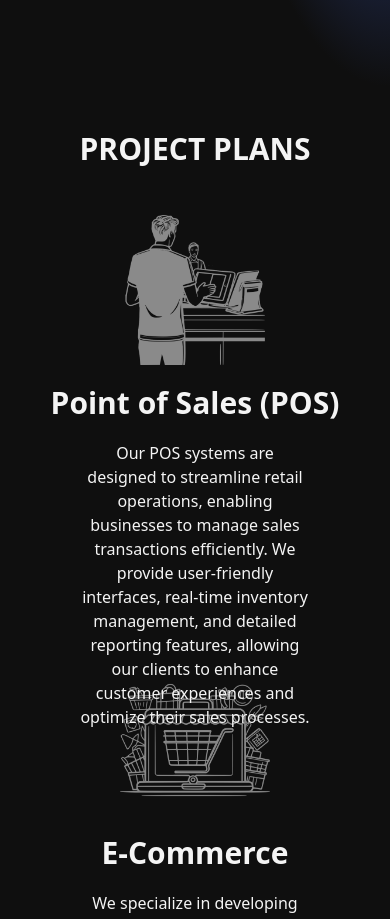
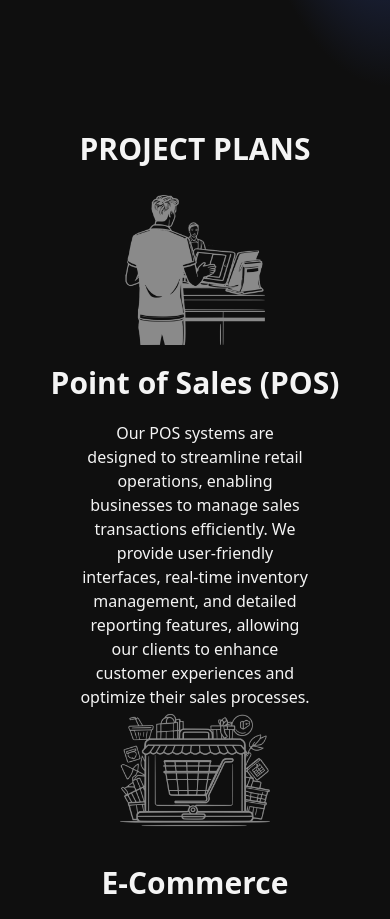
Before and after one commit to Kenzyyy29/new-codevora, a Next.js app: page / in a window 390 px wide. Shown: the part 1500-2419 px from the top of the page. Built offline with nearby package versions, Linux system fonts and the light colour scheme.

Commit message:
fix:responsive

```diff
--- a/app/about/page.jsx
+++ b/app/about/page.jsx
@@ -47,7 +47,7 @@ const About = () => {
    {/*About*/}
    <section className="h-screen bg-[radial-gradient(ellipse_100%_60%_at_center,#354da1,#0f0f0f_66%)] lg:bg-[radial-gradient(ellipse_100%_65%_at_center,#354da1,#0f0f0f_66%)] text-tulang justify-center mx-auto items-center flex flex-col gap-5 px-10">
     <div className="items-center flex flex-col gap-8 justify-center  text-center">
-     <h1 className="text-6xl lg:text-5xl 2xl:text-[100px] font-bold neon-text 2xl:max-w-[900px]">
+     <h1 className="text-5xl 2xl:text-[100px] font-bold neon-text 2xl:max-w-[900px]">
       Want to grow up your bussiness? We're Here
      </h1>
      <p className="text-xl 2xl:max-w-[900px]">
--- a/app/career/JobSearch.jsx
+++ b/app/career/JobSearch.jsx
@@ -72,7 +72,7 @@ const SearchBox = () => {image:"/logos/1.png"
  };
 
  return (
-  <section className="h-[1050px] lg:h-[850px] text-center px-10 py-10">
+  <section className="h-[1050px] lg:h-[850px] text-center lg:px-10 py-10">
    <h1 className="text-3xl lg:text-4xl font-bold">Search your interest here</h1>
    <div className="p-4 flex flex-col gap-5 items-center justify-center">
     <input
--- a/app/career/page.jsx
+++ b/app/career/page.jsx
@@ -35,7 +35,7 @@ const Career = () => {
  return (
   <div className="main">
    <section className="h-screen py-10 px-10 flex flex-col gap-5 justify-center items-center bg-[radial-gradient(ellipse_70%_70%_at_center,#354da1,#0f0f0f_66%)]">
-    <div className="flex flex-col gap-10 items-center text-center  2xl:px-[400px]">
+    <div className="flex flex-col gap-10 items-center text-center 2xl:px-[400px]">
      <h1 className="text-5xl md:text-6xl lg:text-6xl 2xl:text-8xl font-bold">
       Are you Ready to Grow Up with us?
      </h1>
--- a/app/page.jsx
+++ b/app/page.jsx
@@ -1,10 +1,9 @@
 import TypewriterText from "@/components/TypeWriter";
 import Link from "next/link";
 
-
-
 export const metadata = {
- title: "Codevora Tech - The best digital solution for all of your own bussiness needs",
+ title:
+  "Codevora Tech - The best digital solution for all of your own bussiness needs",
  description: "The best digital solutions of all your business needs",
 };
 
@@ -111,10 +110,9 @@ export default function Home() {
    {/*Project*/}
    <section className="min-h-screen py-10 2xl:py-24">
     <div className="text-center flex flex-col gap-10">
-     <div className="flex flex-col gap-3">
+     <div className="flex flex-col gap-5">
       <h1 className="text-3xl 2xl:text-5xl font-bold">{Project.title}</h1>
-     </div>
-     <div className="grid grid-cols-1 md:grid-cols-1 lg:grid-cols-2 gap-[150px] 2xl:gap-30 justify-center hover:cursor-pointer items-center">
+      <div className="grid grid-cols-1 md:grid-cols-1 lg:grid-cols-2 gap-[200px] lg:gap-[150px] 2xl:gap-30 justify-center hover:cursor-pointer items-center">
        {Project.items.map((item, index) => (
         <div key={index}>
          <div className="  p-2 w-full px-10 h-[300px] rounded-lg flex flex-col gap-5">
@@ -130,10 +128,11 @@ export default function Home() {
        ))}
       </div>
      </div>
+    </div>
    </section>
 
    {/* Partner Journey */}
-   <section className="min-h-screen py-10 bg-[radial-gradient(ellipse_100%_75%_at_left,#354da1,#0f0f0f_66%)] justify-center items-center flex flex-col gap-5">
+   <section className="min-h-screen py-20 bg-[radial-gradient(ellipse_100%_75%_at_left,#354da1,#0f0f0f_66%)] justify-center items-center flex flex-col gap-5">
     <div className="text-center flex flex-col gap-10 2xl:gap-24">
      <div className="flex flex-col gap-5 max-w-[350px] 2xl:max-w-[800px] mx-auto ">
       <h1 className="text-4xl 2xl:text-5xl font-bold text-tulang neon-text">
```
Lines whose indentation alone changed are shown as unchanged.
